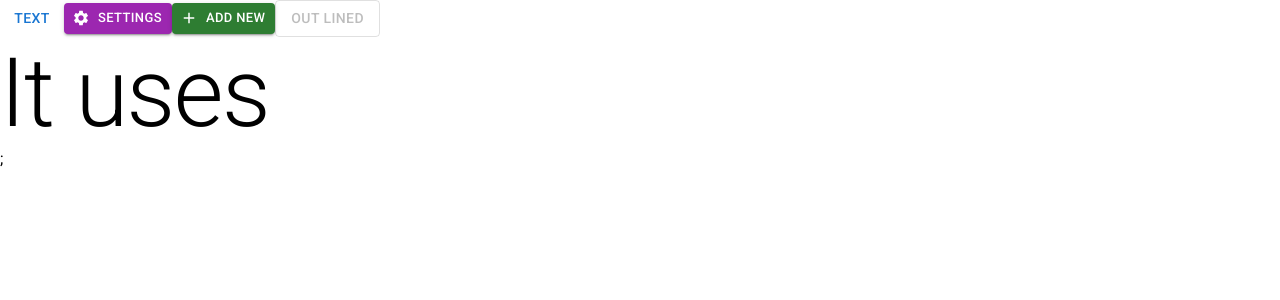
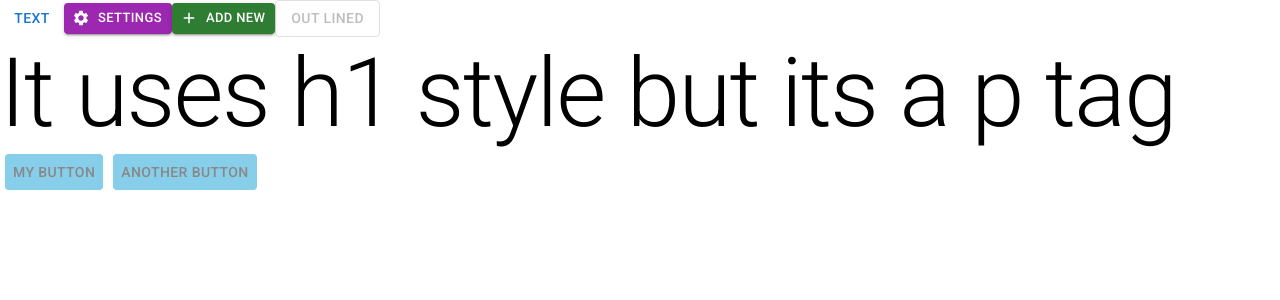
Before and after one commit to Isuru2Atthanayake/Socialmedia_App, a React (Create React App) app: page / in a window 1280 px wide. Shown: the top 300 px of the page. Built offline with nearby package versions, Linux system fonts and the light colour scheme.

Commit message:
Adding a theme

```diff
--- a/src/App.js
+++ b/src/App.js
@@ -1,16 +1,29 @@
-import { Button, Typography } from "@mui/material";
+import { Button, styled, Typography } from "@mui/material";
 import SettingsIcon from '@mui/icons-material/Settings';
 import { Add } from "@mui/icons-material";
 
 function App() {
+
+  const BlueButton = styled(Button)({
+    backgroundColor:"skyblue",
+    color:"#888",
+    margin:5,
+    "&:hover":{
+      backgroundColor:"lightblue"},
+      "&:disabled":{
+        backgroundColor:"gray",
+        color:"white",
+      },
+  });
   return (
     <div>
       <Button variant="text">Text</Button>
       <Button startIcon={<SettingsIcon/>} variant="contained" color="secondary"  size="small">Settings </Button>
       <Button startIcon={<Add/>} variant="contained" color="success" size="small" >Add new</Button>
       <Button variant="outlined"  disabled> Out lined </Button>
-      <Typography variant="h1" component="p">It uses</Typography>;
-
+      <Typography variant="h1" component="p">It uses h1 style but its a p tag</Typography>
+      <BlueButton>My button</BlueButton>
+      <BlueButton>another button</BlueButton>
     </div>
   );
 }
```
Also changed, not shown: src/theme.js (added, +16 -0 lines).
